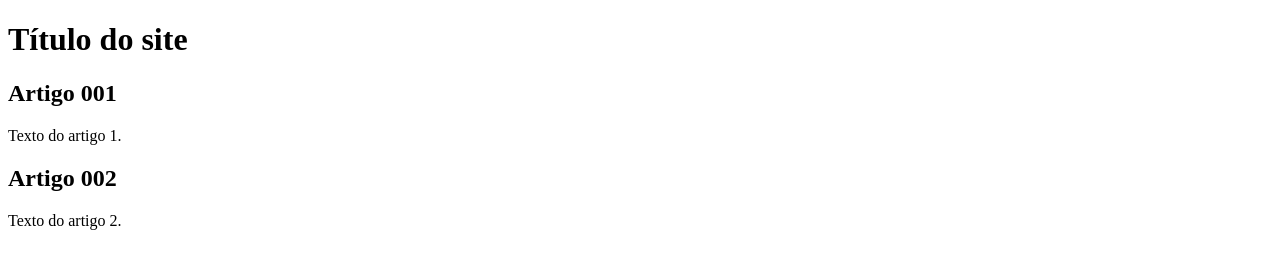
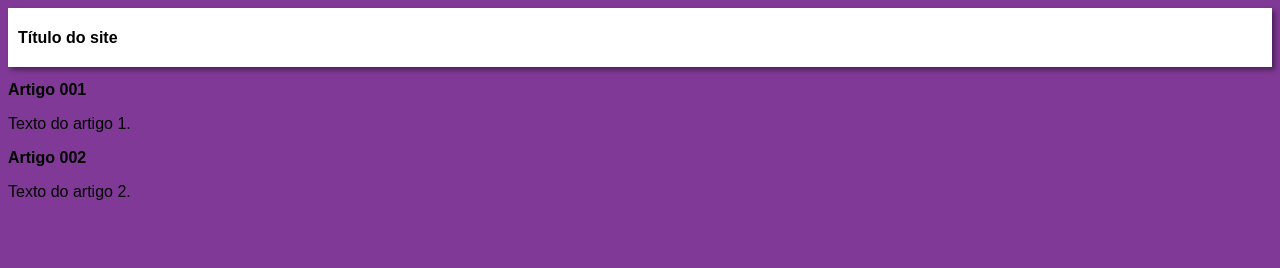
Before and after one commit to sueyvid/projeto_site, a plain HTML site: page index.html in a window 1280 px wide. Drawn offline with Linux system fonts and the light colour scheme.

Commit message:
iniciei o desing

```diff
--- /dev/null
+++ b/estilos/style.css
@@ -0,0 +1,16 @@
+* {
+    font-family: Arial, Helvetica, sans-serif;
+    font-size: 16px;
+}
+
+body {
+    background-color: rgb(128, 57, 150);
+}
+
+main {
+    background-color: white;
+    width 500px;
+    margin: auto;
+    padding: 10px;
+    box-shadow: 3px 3px 5px rgba(0, 0, 0, 0.425);
+}
--- a/index.html
+++ b/index.html
@@ -5,6 +5,7 @@
     <meta http-equiv="X-UA-Compatible" content="IE=edge">
     <meta name="viewport" content="width=device-width, initial-scale=1.0">
     <title>Título do site</title>
+    <link rel="stylesheet" href="estilos/style.css">
 </head>
 <body>
     <main>
```
